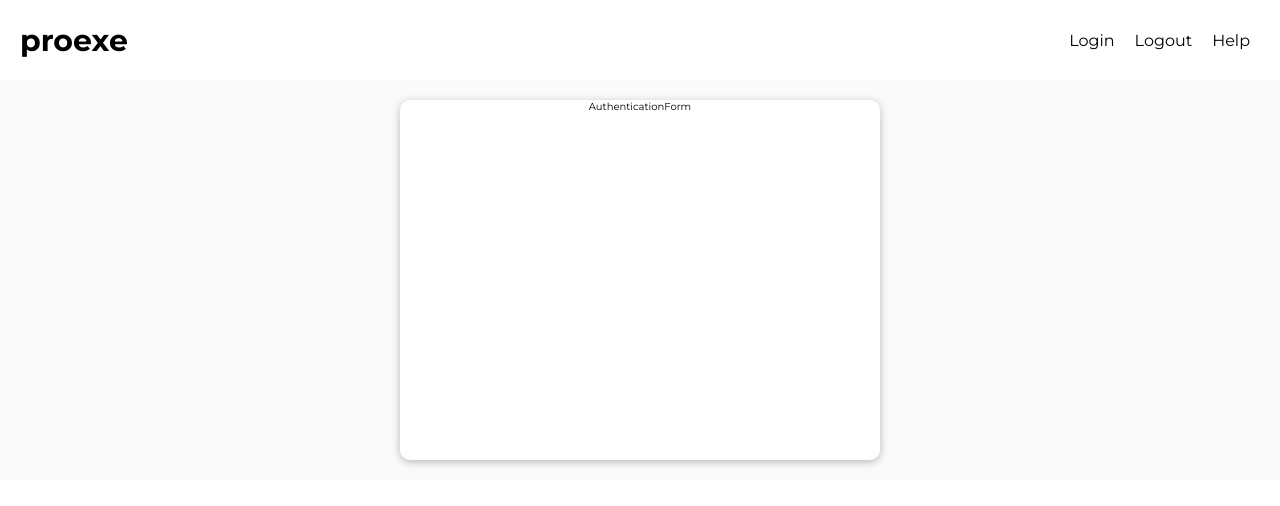
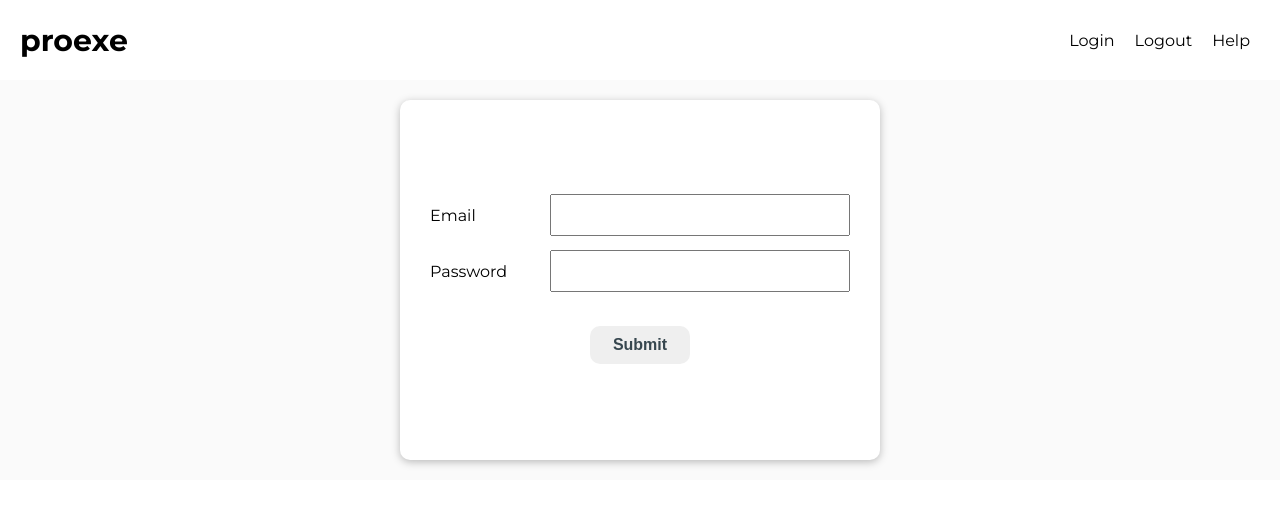
Before and after one commit to nbenlin/react-redux-example, a React (Create React App) app: page / in a window 1280 px wide. Shown: the top 506 px of the page. Built offline with nearby package versions, Linux system fonts and the light colour scheme.

Commit message:
Add create AuthenticationForm component

```diff
--- a/src/components/Auth/AuthenticationForm.js
+++ b/src/components/Auth/AuthenticationForm.js
@@ -1,11 +1,27 @@
 import React from "react";
 import Card from "../UI/Card/Card";
-import { Form } from "./AuthenticationForm.styled";
+import {
+  Form,
+  InputGroup,
+  Label,
+  Input,
+  Button,
+} from "./AuthenticationForm.styled";
 
 const AuthenticationForm = () => {
   return (
     <Card>
-      <Form>AuthenticationForm</Form>
+      <Form>
+        <InputGroup>
+          <Label htmlFor="email">Email</Label>
+          <Input id="email" />
+        </InputGroup>
+        <InputGroup>
+          <Label htmlFor="password">Password</Label>
+          <Input id="password" />
+        </InputGroup>
+        <Button>Submit</Button>
+      </Form>
     </Card>
   );
 };
--- a/src/components/Auth/AuthenticationForm.styled.js
+++ b/src/components/Auth/AuthenticationForm.styled.js
@@ -2,5 +2,46 @@ import styled from "styled-components";
 
 export const Form = styled.form`
   display: flex;
+  flex-direction: column;
   justify-content: center;
+  height: 28vw;
+  padding: 0 3rem;
 `;
+
+export const InputGroup = styled.div`
+  display: flex;
+  justify-content: space-between;
+  align-items: center;
+  margin-bottom: 1.4rem;
+`;
+
+export const Label = styled.label`
+  font-size: 1.6rem;
+`;
+
+export const Input = styled.input`
+  width: 30rem;
+  padding: 1rem;
+  font-size: 1.6rem;
+
+  &:focus {
+    outline: none;
+  }
+`;
+
+export const Button = styled.button`
+  margin: 0 auto;
+  margin-top: 2rem;
+  width: 10rem;
+  padding: 1rem;
+  border: none;
+  border-radius: 1rem;
+  color: #37474f;
+  font-size: 1.6rem;
+  font-weight: 600;
+  cursor: pointer;
+
+  &:hover {
+    transform: scale(1.05);
+  }
+`;
```
